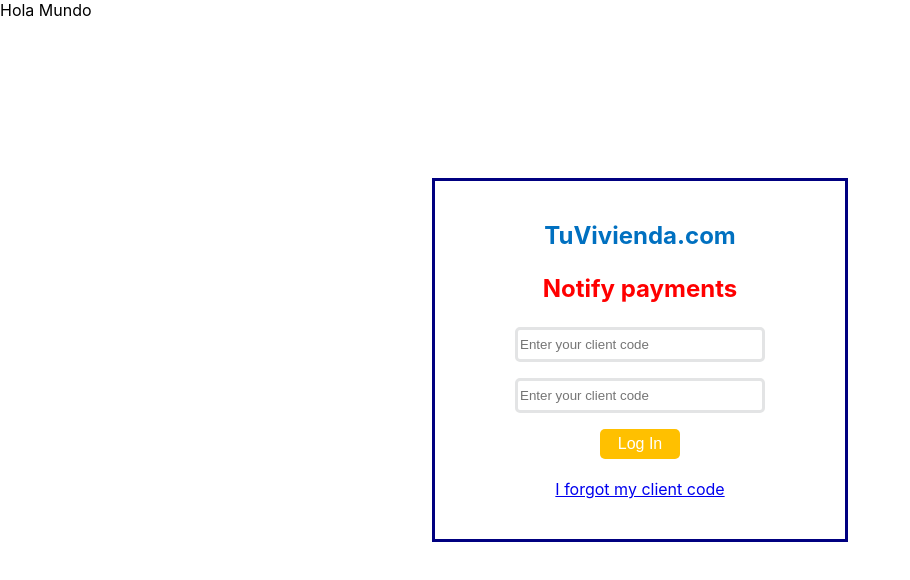
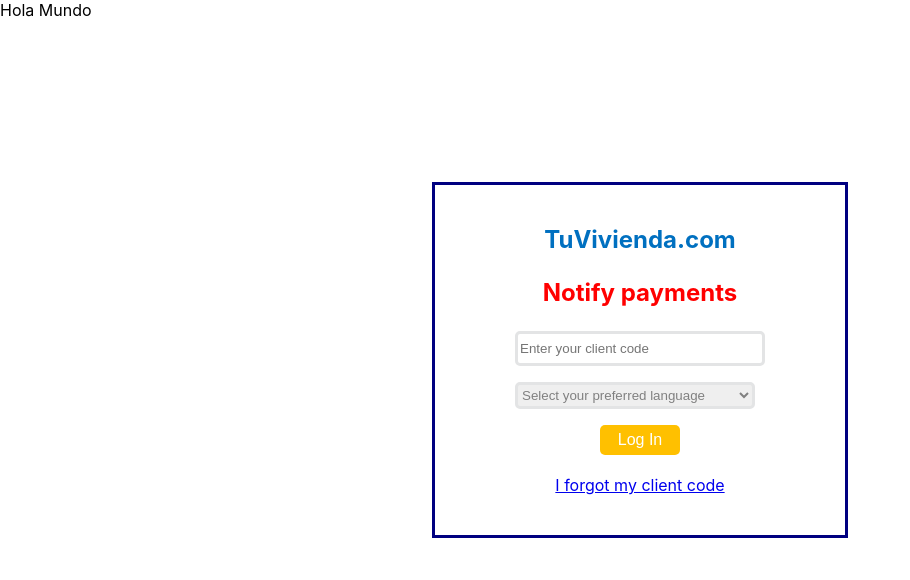
Before and after one commit to Hadaya5/pregunta1-parcial, a React (Create React App) app: page /login in a window 1280 px wide. Shown: the top 580 px of the page, without its empty margins (0-910 px from the left). Built offline with nearby package versions, Linux system fonts and the light colour scheme.

Commit message:
Agregado el select para cambiar de idioma

```diff
--- a/src/routes/IniciarSesion.jsx
+++ b/src/routes/IniciarSesion.jsx
@@ -1,13 +1,15 @@
-import React from 'react'
+import React, { useState } from 'react'
 import { useTranslation } from 'react-i18next';
 import "../styles/IniciarSesion.scss"
 
 export const IniciarSesion = () => {
 
     const { t, i18n } = useTranslation();
+    const [language, setLanguage] = useState('')
 
     const handleSubmit = (e) => {
         e.preventDefault()
+        i18n.changeLanguage( language );
     }
 
   return (
@@ -22,11 +24,13 @@
                     <div className='field'>
                         <input type="text" required placeholder={t('login.placeholder1')}/>
                     </div>
-                    <div className='field'>
-                        <input type="password" required placeholder={t('login.placeholder1')} />
-                    </div>
+
+                    <select id="language" name="language" className='field' value={language} onChange={ e => setLanguage(e.target.value) }>
+                        <option value="" disabled selected>{t('login.placeholder2')}</option>
+                        <option value="en">Inglés</option>
+                        <option value="es">Español</option>
+                    </select>
                 </div>
-
 
                 <button type="submit">{t('login.boton')}</button>
                 <br/>
--- a/src/styles/IniciarSesion.scss
+++ b/src/styles/IniciarSesion.scss
@@ -45,6 +45,18 @@
                     width: 15rem;
                     height: 1.7rem;
                     justify-content: center;
+                    color: grey;
+                }
+            }
+
+            div {
+                select {
+                    border-radius: 5px;
+                    border: 3px solid #e3e4e5;
+                    width: 15rem;
+                    height: 1.7rem;
+                    justify-content: center;
+                    color: grey;
                 }
             }
 
```
